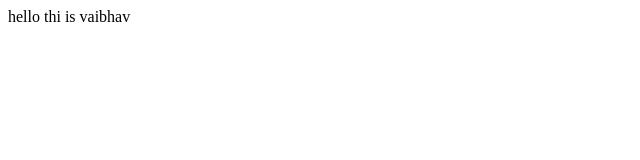
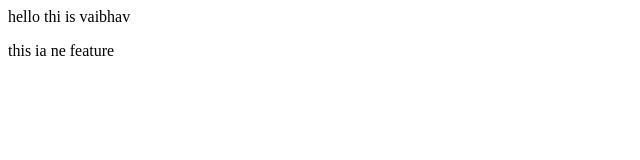
Before and after one commit to hamanpure/LocalRepo, a plain HTML site: page index.html in a window 1280 px wide. Shown: the full height of the page, 0-640 px from the left. Drawn offline with Linux system fonts and the light colour scheme.

Commit message:
Add new features

```diff
--- a/index.html
+++ b/index.html
@@ -1 +1,2 @@
 <p>hello thi is vaibhav</p>
+<p>this ia ne feature</p>
```
